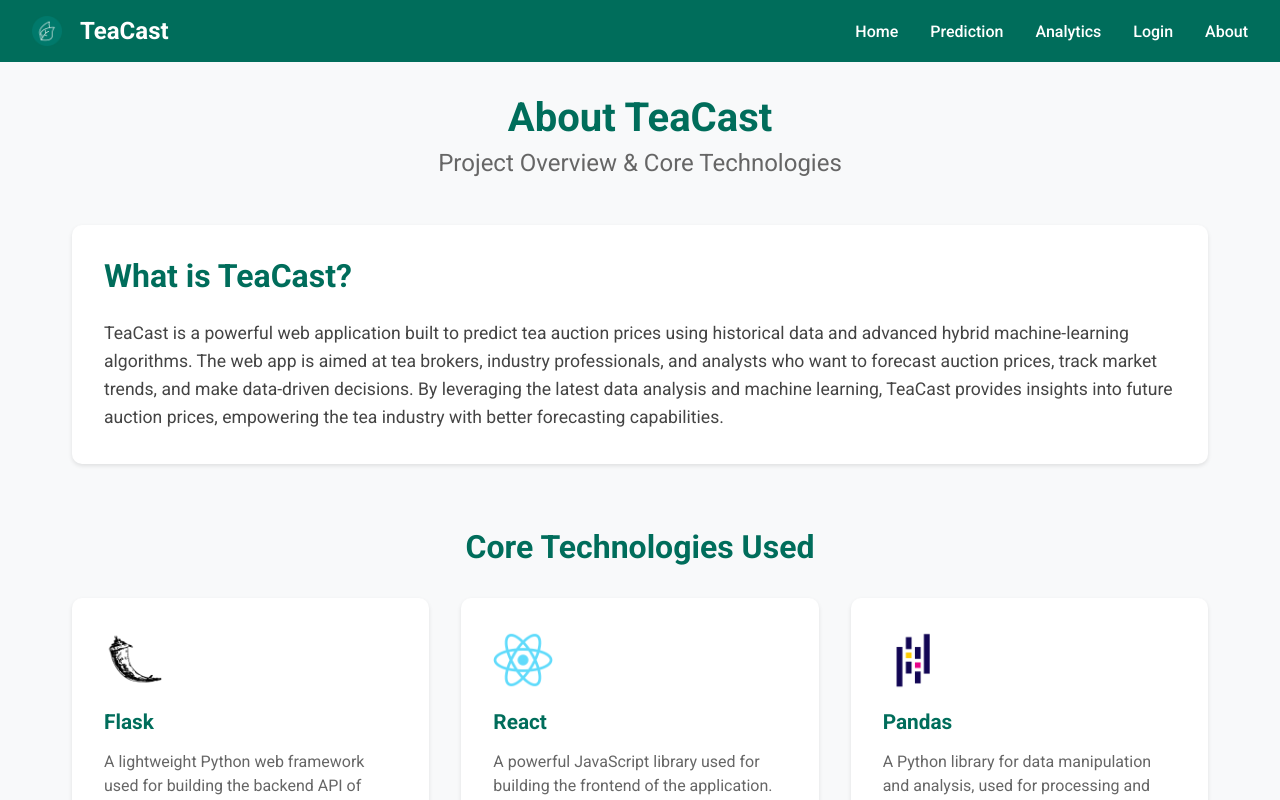
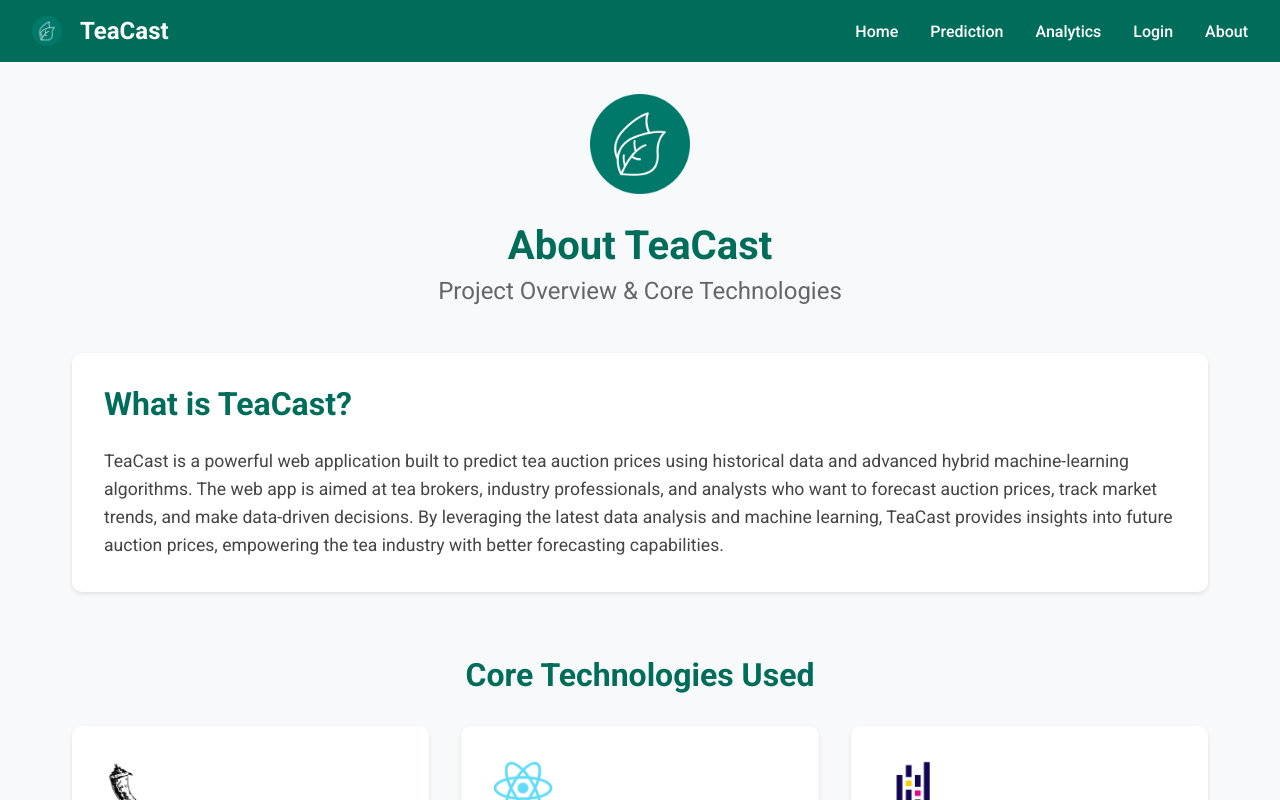
Before and after one commit to SKYEFXTS/TeaCast-Frontend, a React (Create React App) app: page /about in a window 1280 px wide. Shown: the top 800 px of the page. Built offline with nearby package versions, Linux system fonts and the light colour scheme.

Commit message:
Added TeaCast logo to the about page

```diff
--- a/src/Assets/Styles/About.css
+++ b/src/Assets/Styles/About.css
@@ -229,6 +229,12 @@
 .about-header {
     text-align: center;
     margin-bottom: 3rem;
+}
+
+.content-logo {
+    width: 100px;
+    height: auto;
+    margin-bottom: 1.5rem;
 }
 
 .about-header h1 {
@@ -477,3 +483,18 @@
         gap: 1.5rem;
     }
 }
+
+/* Hero Banner with Logo */
+.about-hero-banner {
+    background-color: #006D5B;
+    padding: 2rem;
+    display: flex;
+    justify-content: center;
+    align-items: center;
+}
+
+.hero-logo {
+    width: 120px;
+    height: auto;
+    margin: 0 auto;
+}
--- a/src/Components/Footer.js
+++ b/src/Components/Footer.js
@@ -8,7 +8,7 @@ function Footer() {
     return (
         <div className="footer">
             <div>
-                Contact us: <a href="mailto:oshan.20191284@iit.ac.lk">oshan.20191284@iit.ac.lk</a>
+                Contact us: <a href="mailto:oshan.20191284@iit.ac.lk"> oshan.20191284@iit.ac.lk</a>
                 <span className="separator">|</span>
                 Phone: +94 776 006 687
                 <div className="footer-right">
--- a/src/Pages/About.js
+++ b/src/Pages/About.js
@@ -2,6 +2,7 @@ import React from 'react';
 import Header from '../Components/Header';
 import Footer from '../Components/Footer';
 import '../Assets/Styles/About.css';
+import teacastLogo from '../Assets/Images/TeaCast Logo.png';
 
 // Import technology logos
 import flaskLogo from '../Assets/Images/Logos/Flask.png';
@@ -102,6 +103,7 @@ function About() {
             <main className="about-content">
                 {/* Header Section */}
                 <section className="about-header">
+                    <img src={teacastLogo} alt="TeaCast Logo" className="content-logo" />
                     <h1>About TeaCast</h1>
                     <h2>Project Overview & Core Technologies</h2>
                 </section>
```
